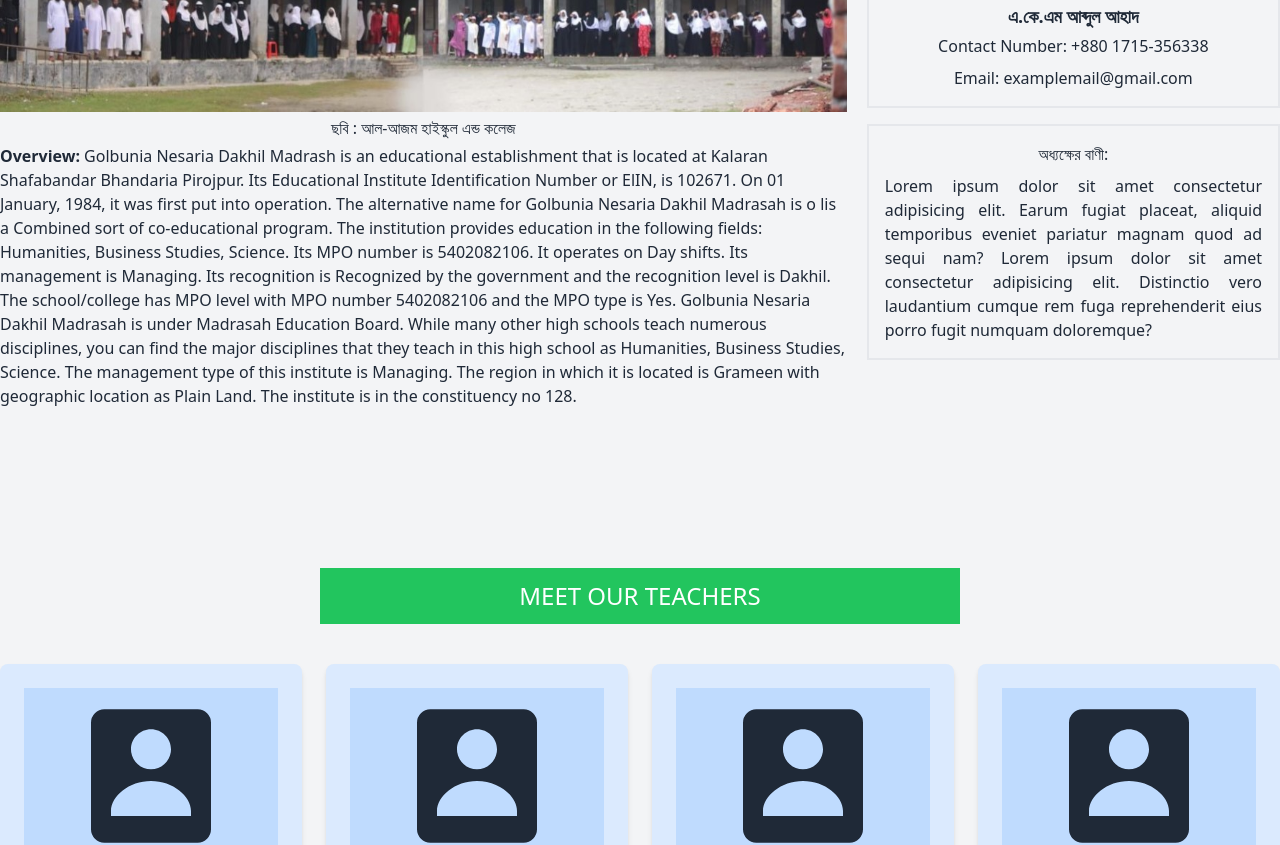
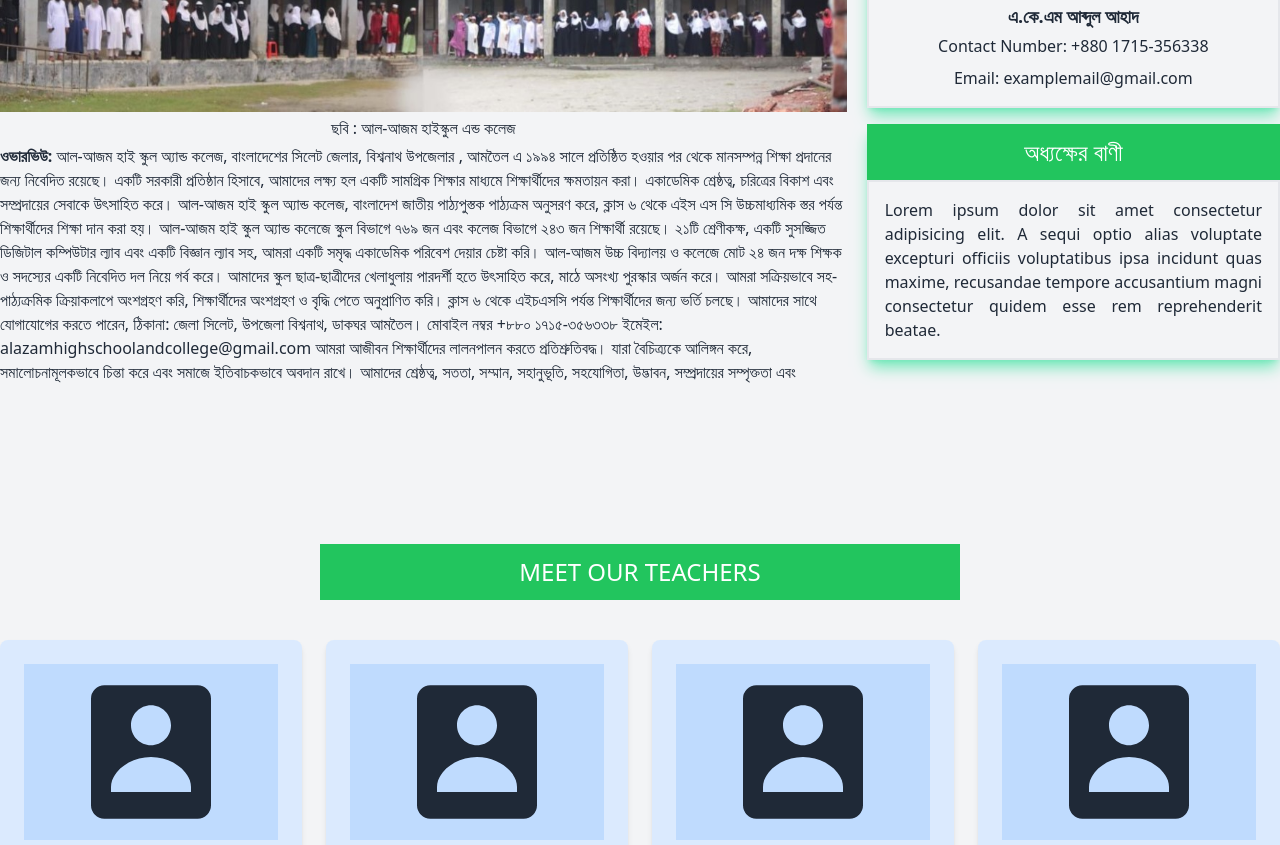
Before and after one commit to aminulislam2002/al-azam-school-college-client, a React (Vite) app: page / in a window 1280 px wide. Shown: the part 1280-2125 px from the top of the page. Built offline with nearby package versions, Linux system fonts and the light colour scheme.

Commit message:
update overview part

```diff
--- a/src/Pages/Home/AboutMadrasah/AboutMadrasah.jsx
+++ b/src/Pages/Home/AboutMadrasah/AboutMadrasah.jsx
@@ -14,35 +14,35 @@ const AboutMadrasah = () => {
               <img src={image} className="w-full h-72 bg-cover bg-center" alt="" />
               <h5 className="text-center py-1">ছবি : আল-আজম হাইস্কুল এন্ড কলেজ</h5>
               <div>
-                <p className="">
-                  <span className="font-bold">Overview:</span> Golbunia Nesaria Dakhil Madrash is an educational
-                  establishment that is located at Kalaran Shafabandar Bhandaria Pirojpur. Its Educational Institute
-                  Identification Number or ElIN, is 102671. On 01 January, 1984, it was first put into operation. The
-                  alternative name for Golbunia Nesaria Dakhil Madrasah is o lis a Combined sort of co-educational program.
-                  The institution provides education in the following fields: Humanities, Business Studies, Science. Its MPO
-                  number is 5402082106. It operates on Day shifts. Its management is Managing. Its recognition is Recognized
-                  by the government and the recognition level is Dakhil. The school/college has MPO level with MPO number
-                  5402082106 and the MPO type is Yes. Golbunia Nesaria Dakhil Madrasah is under Madrasah Education Board.
-                  While many other high schools teach numerous disciplines, you can find the major disciplines that they
-                  teach in this high school as Humanities, Business Studies, Science. The management type of this institute
-                  is Managing. The region in which it is located is Grameen with geographic location as Plain Land. The
-                  institute is in the constituency no 128.
-                </p>
+                <div className="overflow-y-auto max-h-[30vh] content">
+                  <span className="font-bold">ওভারভিউ:</span> আল-আজম হাই স্কুল অ্যান্ড কলেজ, বাংলাদেশের সিলেট জেলার, বিশ্বনাথ
+                  উপজেলার , আমতৈল এ ১৯৯৪ সালে প্রতিষ্ঠিত হওয়ার পর থেকে মানসম্পন্ন শিক্ষা প্রদানের জন্য নিবেদিত রয়েছে। একটি
+                  সরকারী প্রতিষ্ঠান হিসাবে, আমাদের লক্ষ্য হল একটি সামগ্রিক শিক্ষার মাধ্যমে শিক্ষার্থীদের ক্ষমতায়ন করা।
+                  একাডেমিক শ্রেষ্ঠত্ব, চরিত্রের বিকাশ এবং সম্প্রদায়ের সেবাকে উৎসাহিত করে। আল-আজম হাই স্কুল অ্যান্ড কলেজ,
+                  বাংলাদেশ জাতীয় পাঠ্যপুস্তক পাঠ্যক্রম অনুসরণ করে, ক্লাস ৬ থেকে এইস এস সি উচ্চমাধ্যমিক স্তর পর্যন্ত
+                  শিক্ষার্থীদের শিক্ষা দান করা হয়। আল-আজম হাই স্কুল অ্যান্ড কলেজে স্কুল বিভাগে ৭৬৯ জন এবং কলেজ বিভাগে ২৪৩ জন
+                  শিক্ষার্থী রয়েছে। ২১টি শ্রেণীকক্ষ, একটি সুসজ্জিত ডিজিটাল কম্পিউটার ল্যাব এবং একটি বিজ্ঞান ল্যাব সহ, আমরা
+                  একটি সমৃদ্ধ একাডেমিক পরিবেশ দেয়ার চেষ্টা করি। আল-আজম উচ্চ বিদ্যালয় ও কলেজে মোট ২৪ জন দক্ষ শিক্ষক ও সদস্যের
+                  একটি নিবেদিত দল নিয়ে গর্ব করে। আমাদের স্কুল ছাত্র-ছাত্রীদের খেলাধুলায় পারদর্শী হতে উৎসাহিত করে, মাঠে
+                  অসংখ্য পুরস্কার অর্জন করে। আমরা সক্রিয়ভাবে সহ-পাঠ্যক্রমিক ক্রিয়াকলাপে অংশগ্রহণ করি, শিক্ষার্থীদের
+                  অংশগ্রহণ ও বৃদ্ধি পেতে অনুপ্রাণিত করি। ক্লাস ৬ থেকে এইচএসসি পর্যন্ত শিক্ষার্থীদের জন্য ভর্তি চলছে। আমাদের
+                  সাথে যোগাযোগের করতে পারেন, ঠিকানা: জেলা সিলেট, উপজেলা বিশ্বনাথ, ডাকঘর আমতৈল। মোবাইল নম্বর +৮৮০ ১৭১৫-৩৫৬৩৩৮
+                  ইমেইল: alazamhighschoolandcollege@gmail.com আমরা আজীবন শিক্ষার্থীদের লালনপালন করতে প্রতিশ্রুতিবদ্ধ। যারা
+                  বৈচিত্র্যকে আলিঙ্গন করে, সমালোচনামূলকভাবে চিন্তা করে এবং সমাজে ইতিবাচকভাবে অবদান রাখে। আমাদের শ্রেষ্ঠত্ব,
+                  সততা, সম্মান, সহানুভূতি, সহযোগিতা, উদ্ভাবন, সম্প্রদায়ের সম্পৃক্ততা এবং জীবনব্যাপী শিক্ষার মূল্যবোধ আমাদের
+                  শিক্ষাগত যাত্রাকে নির্দেশ করে।
+                </div>
               </div>
             </div>
           </div>
         </div>
         <div className="md:col-span-4">
-          <div>
+          <div className="shadow-emerald-300 shadow-lg">
             <div className="w-full py-3 bg-green-500">
               <h1 className="text-lg lg:text-2xl text-center text-white">অধ্যক্ষ</h1>
             </div>
             <div className="py-3 border-2">
-              <img
-                src={principal}
-                className="w-44 h-40 mx-auto border-4 bg-center bg-cover border-green-500"
-                alt="Principal's Photo"
-              />
+              <img src={principal} className="w-44 h-40 mx-auto border-4 border-green-500" alt="Principal's Photo" />
               <h1 className="text-center pt-1 text-lg font-semibold">এ.কে.এম আব্দুল আহাদ</h1>
               <div className="text-center py-1">
                 <span className="text-base font-medium">Contact Number:</span> +880 1715-356338
@@ -52,15 +52,20 @@ const AboutMadrasah = () => {
               </div>
             </div>
           </div>
-          <div>
-            <div className="border-2 p-4 mt-4">
-              <h3 className="text-center mb-2">
-                <span>অধ‍্যক্ষের বাণী:</span>
-              </h3>
+          <div className="shadow-emerald-300 shadow-lg">
+            <div className="mt-4">
+              <div className="w-full py-3 bg-green-500">
+                <h1 className="text-lg lg:text-2xl text-center text-white">অধ্যক্ষের বাণী</h1>
+              </div>
+            </div>
+            <div className="border-2 p-4">
+              {/* <h3 className="text-center mb-2">
+                <span>অধ্যক্ষের বাণী:</span>
+              </h3> */}
               <p className="text-justify">
-                Lorem ipsum dolor sit amet consectetur adipisicing elit. Earum fugiat placeat, aliquid temporibus eveniet
-                pariatur magnam quod ad sequi nam? Lorem ipsum dolor sit amet consectetur adipisicing elit. Distinctio vero
-                laudantium cumque rem fuga reprehenderit eius porro fugit numquam doloremque?
+                Lorem ipsum dolor sit amet consectetur adipisicing elit. A sequi optio alias voluptate excepturi officiis
+                voluptatibus ipsa incidunt quas maxime, recusandae tempore accusantium magni consectetur quidem esse rem
+                reprehenderit beatae.
               </p>
             </div>
           </div>
--- a/src/Pages/Home/Home/Home.jsx
+++ b/src/Pages/Home/Home/Home.jsx
@@ -22,7 +22,7 @@ const Home = () => {
       <MadrasahPhotoGallery></MadrasahPhotoGallery>
       <VideoWithMadrasah></VideoWithMadrasah>
       <ImportanceLinksSection></ImportanceLinksSection>
-      <ContactInformation></ContactInformation>
+      {/* <ContactInformation></ContactInformation> */}
       <LocationAndAddress></LocationAndAddress>
       <h1>Home</h1>
     </div>
--- a/src/Pages/Home/ImportanceLinksSection/ImportanceLinksSection.jsx
+++ b/src/Pages/Home/ImportanceLinksSection/ImportanceLinksSection.jsx
@@ -35,7 +35,7 @@ const ImportanceLinksSection = () => {
               <h1 className="text-lg lg:text-2xl text-center text-white">Opening Hours</h1>
             </div>
             <div className="shadow-emerald-300 shadow-lg py-3 px-5">
-              <div className="grid grid-cols-2 gap-2">
+              <div className="grid grid-cols-2 gap-2 pb-2">
                 <div className="text-gray-600">Sunday:</div>
                 <div className={currentDay === 0 ? dayClasses[currentDay] : ""}>{openingHours[0]}</div>
 
```
